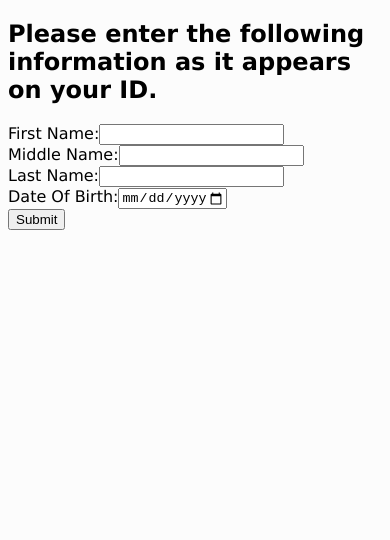
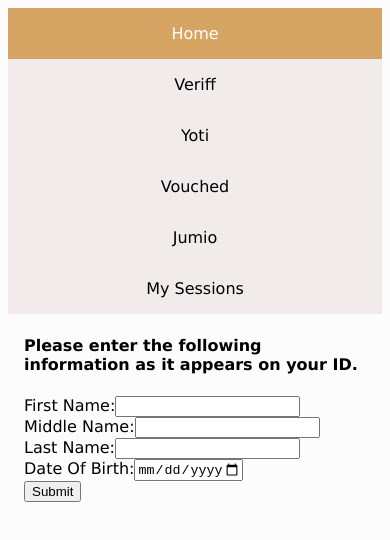
Before and after one commit to fergmac/oneid-evaluation, a Next.js app: page / in a window 390 px wide. Shown: the top 540 px of the page. Built offline with nearby package versions, Linux system fonts and the light colour scheme.

Commit message:
Minor Formatting changes and basic css v1.0

```diff
--- a/components/userForm.js
+++ b/components/userForm.js
@@ -20,7 +20,7 @@
 
     const handleFormSubmit = (e) => {
         e.preventDefault();
-        const formData = new FormData(myForm);
+        const formData = new FormData(regForm);
 
         saveUserData(formData);
 
@@ -29,8 +29,8 @@
 
     return (
         <>
-            <h2>Please enter the following information as it appears on your ID.</h2>
-            <form action="" method="" id="myForm" name="myForm" onSubmit={handleFormSubmit}>
+            <h4>Please enter the following information as it appears on your ID.</h4>
+            <form action="" method="" id="regForm" name="regForm" onSubmit={handleFormSubmit}>
                 <div>
                     <label htmlFor="firstName">First Name:</label>
                     <input type="text" name="firstName" required />
--- a/components/yoti.js
+++ b/components/yoti.js
@@ -1,19 +1,23 @@
-import { useEffect } from "react";
+import { useLayoutEffect, useEffect } from "react";
 import Image from 'next/image';
 
-function Yoti() {
-    useEffect(() => {
-        // Yoti.Share.init({
-        //     elements: [
-        //         {
-        //         domId: "yoti-button",
-        //         scenarioId: "xxxxxx-xxxx-xxxx-xxxx-xxxxxxxxxxxx",
-        //         clientSdkId: "28d8660a-ac5c-4111-9d9a-2eb3e24a2c3b",
-        //         displayLearnMoreLink: true,
-        //         }
-        //     ]
-        // });
+function YotiProvider() {
 
+  const url = 'https://api.yoti.com/idverify/v1/web/index.html?sessionID=fc6bd482-99fa-4ee2-b502-e4a396604f23&sessionToken=1c3e8ea4-0e05-4311-96d7-6a872af97595'
+  const oldUrl = "https://api.yoti.com/sandbox/idverify/v1/web/index.html"
+    useEffect(() =>{
+        const yoti=window.Yoti.Share.init({
+          'elements': [{
+            'clientSdkId': "28d8660a-ac5c-4111-9d9a-2eb3e24a2c3b",
+            // 'scenarioId':"xxxxxx-xxxx-xxxx-xxxx-xxxxxxxxxxxx",
+            'domId': "yoti-button",
+            displayLearnMoreLink: false,
+
+          }]
+        })
+
+        return yoti.destroy
+      }, [])
 
         // const iframe = document.getElementById('iframeId').contentWindow;
         // const origin = 'https://api.yoti.com';
@@ -43,14 +47,12 @@
         //         }
         //     }
         // );
-    });
-
-    return (
+  return (
         <div className="section">
             <Image className="logo" width="100" height="50" src="/logo_yoti.png" alt="OneID provider logo" />
             <div>
-                <iframe
-                src="https://api.yoti.com/idverify/v1/web/index.html"
+          <iframe
+                src={url}
                 allow="camera"
                 width="100%"
                 height="100%"
@@ -68,4 +70,4 @@
 
 }
 
-export default Yoti;
+export default YotiProvider;
--- a/pages/id-verification.js
+++ b/pages/id-verification.js
@@ -1,8 +1,8 @@
 import { useEffect } from "react";
 import { useRouter } from 'next/router';
 import VeriffProvider from '../components/veriff.js';
+import YotiProvider from '../components/yoti.js';
 import OneIDScripts from './one-id-scripts';
-import Script from 'next/script'
 
 function OneIDEvaluation() {
     const router = useRouter();
@@ -29,10 +29,12 @@
     });
 
     return (
-        <div className="section-container">
-            {/* <OneIDScripts /> */}
-            <h1>OneID Provider Evaluation</h1>
+        <div className="content">
+            <OneIDScripts />
+            <h3>OneID Provider Evaluation</h3>
             <VeriffProvider />
+            <YotiProvider />
+            {/* <YotiButton/> */}
         </div>);
 }
 
--- a/pages/index.js
+++ b/pages/index.js
@@ -16,7 +16,19 @@
 
     return (
         <>
-            <UserForm />
+            <div className="sidebar">
+                <a className="active" href="home">Home</a>
+                <a href="veriff">Veriff</a>
+                <a href="yoti">Yoti</a>
+                <a href="vouched">Vouched</a>
+                <a href="jumio">Jumio</a>
+                <a href="my-sessions">My Sessions</a>
+
+            </div>
+
+            <div className="content">
+                <UserForm />
+            </div>
         </>
     );
 }
--- a/styles/globals.css
+++ b/styles/globals.css
@@ -2,22 +2,27 @@
   font-family: Verdana;
   background-color: #fcfcfc;
 }
+
 html body {
   height: unset;
 }
+
 header {
   text-align: center;
 }
+
 h1 {
   font-size: 3rem;
   font-weight: 800;
 }
+
 .survey-link {
   font-size: 1rem;
   text-decoration: none;
   color: green;
   font-weight: 600;
 }
+
 .section-container {
   max-width: 500px;
   margin: auto;
@@ -27,15 +32,18 @@
   justify-content: center;
   padding-bottom: 10vh;
 }
+
 .section {
   display: flex;
   flex-direction: column;
   justify-content: center;
   padding: 4rem 2rem;
 }
+
 .section:not(:last-child) {
   border-bottom: 1px lightgray solid;
 }
+
 .logo {
   display: flex;
   align-self: center;
@@ -43,6 +51,7 @@
   margin: auto;
   margin-bottom: 1.5rem;
 }
+
 .full-width {
   width: 100vw;
   position: relative;
@@ -51,13 +60,16 @@
   margin-left: -50vw;
   margin-right: -50vw;
 }
+
 .veriff-description {
   display: none;
 }
+
 mati-button {
   display: block;
   margin: auto;
 }
+
 button {
   display: block;
   width: 100%;
@@ -68,8 +80,9 @@
   font-size: 1rem;
   font-weight: 600;
   cursor: pointer;
-transition: background-color  200ms;
+  transition: background-color 200ms;
 }
+
 /* button#authentic-button,
 button#authentic-button:active {
 background-color: #15639b;
@@ -82,10 +95,78 @@
 button#vouched-button:active {
   background-color: #3a2ca8;
 }
+
 button#vouched-button:hover,
 button#vouched-button:focus {
   background-color: #5043b5;
 }
+
 #vouched-root {
   height: 60vh;
 }
+
+/* The side navigation menu */
+.sidebar {
+  margin: 0;
+  padding: 0;
+  width: 200px;
+  background-color: #ebe1e198;
+  position: fixed;
+  height: 100%;
+  overflow: auto;
+}
+
+/* Sidebar links */
+.sidebar a {
+  display: block;
+  color: black;
+  padding: 16px;
+  text-decoration: none;
+}
+
+/* Active/current link */
+.sidebar a.active {
+  background-color: #d6a564;
+  color: white;
+}
+
+/* Links on mouse-over */
+.sidebar a:hover:not(.active) {
+  background-color: #555;
+  color: white;
+}
+
+/* Page content.
+The value of the margin-left property should match the value of the sidebar's width property */
+div.content {
+  margin-left: 200px;
+  padding: 1px 16px;
+  height: 1000px;
+}
+
+/* On screens that are less than 700px wide,
+make the sidebar into a topbar */
+@media screen and (max-width: 700px) {
+  .sidebar {
+    width: 100%;
+    height: auto;
+    position: relative;
+  }
+
+  .sidebar a {
+    float: left;
+  }
+
+  div.content {
+    margin-left: 0;
+  }
+}
+
+/* On screens that are less than 400px,
+display the bar vertically, instead of horizontally */
+@media screen and (max-width: 400px) {
+  .sidebar a {
+    text-align: center;
+    float: none;
+  }
+}
```
Also changed, not shown: components/veriff.js (line endings or trailing spaces), components/vouched.js (line endings or trailing spaces), 1 other file (tests, documents, lock files or other folders). Lines whose indentation alone changed are shown as unchanged.
